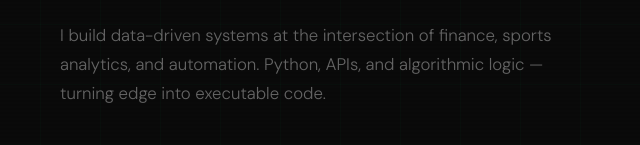
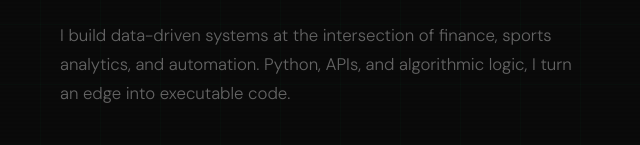
Before and after one commit to elliotma27/elliotma27.github.io, a plain HTML site: page index.html in a window 1280 px wide. Shown: the part 396-541 px from the top of the page, 320-960 px from the left. Drawn offline with Linux system fonts and the light colour scheme.

Commit message:
Update index.html

```diff
--- a/index.html
+++ b/index.html
@@ -571,7 +571,7 @@
       <div class="hero-tag">based in colorado // open to opportunities</div>
       <h1>Elliot<br><span class="accent">Malsam</span></h1>
       <p class="hero-desc">
-        I build data-driven systems at the intersection of finance, sports analytics, and automation. Python, APIs, and algorithmic logic — turning edge into executable code.
+        I build data-driven systems at the intersection of finance, sports analytics, and automation. Python, APIs, and algorithmic logic, I turn an edge into executable code.
       </p>
       <div class="hero-stats">
         <div class="stat">
```
